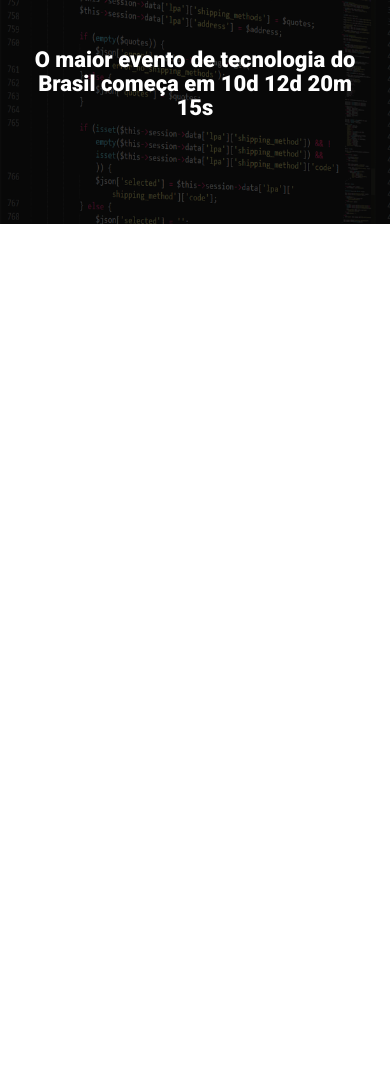
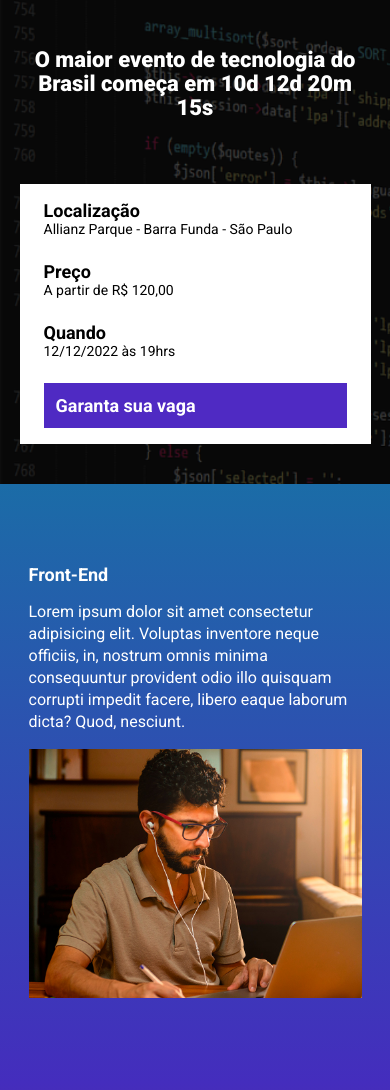
Before and after one commit to BrunoRodriguesDaSilva/Ebac_tech_talks, a website built with Parcel: page src/index.html in a window 390 px wide. Shown: the part 96-1186 px from the top of the page. Before the commit the page ends 844 px from the top, so only its background shows below. Built offline with nearby package versions, Linux system fonts and the light colour scheme.

Commit message:
Criando as areas de eventos e colocando as animações

```diff
--- a/src/index.html
+++ b/src/index.html
@@ -7,8 +7,8 @@
     <link rel="preconnect" href="https://fonts.googleapis.com">
     <link rel="preconnect" href="https://fonts.gstatic.com" crossorigin>
     <link href="https://fonts.googleapis.com/css2?family=Roboto:wght@400;700;900&display=swap" rel="stylesheet">
-
     <link rel="stylesheet" href="styles/main.scss">
+    <link rel="stylesheet" href="https://unpkg.com/aos@next/dist/aos.css" />
 </head>
 <body>
     <header class="hero">
@@ -17,8 +17,72 @@
             <p class="hero__text">
                 O maior evento de tecnologia do Brasil começa em 10d 12d 20m 15s
             </p>
+            <div class="infos-bar">
+                <ul class="infos-bar__infos">
+                    <li class="infos-bar__infos__item">
+                        <b>Localização</b>
+                        Allianz Parque - Barra Funda - São Paulo
+                    </li>
+                    <li class="infos-bar__infos__item">
+                        <b>Preço</b>
+                        A partir de R$ 120,00
+                    </li>
+                    <li class="infos-bar__infos__item">
+                        <b>Quando</b>
+                        12/12/2022 às 19hrs
+                    </li>
+                </ul>
+                <a href="" class="button button--primary">
+                    Garanta sua vaga
+                </a>
+            </div>
         </div>
     </header>
+    <section class="event event--frontend">
+        <div class="container" data-aos="fade-right">
+            <div class="event__details">
+                <h2 class="event__details__title">Front-End</h2>
+                <p class="event__details__description">
+                    Lorem ipsum dolor sit amet consectetur adipisicing elit. Voluptas inventore neque officiis, in, nostrum omnis minima consequuntur provident odio illo quisquam corrupti impedit facere, libero eaque laborum dicta? Quod, nesciunt.
+                </p>
+            </div>
+            <img class="event__image" src="images/frontend.png" alt="Front-End">
+        </div>
+    </section>
+    <section class="event event--ui-ux">
+        <div class="container" data-aos="fade-left">
+            <img class="event__image" src="images/ui-ux.png" alt="Front-End">
+            <div class="event__details">
+                <h2 class="event__details__title">UI/UX</h2>
+                <p class="event__details__description">
+                    Lorem ipsum dolor sit amet consectetur adipisicing elit. Voluptas inventore neque officiis, in, nostrum omnis minima consequuntur provident odio illo quisquam corrupti impedit facere, libero eaque laborum dicta? Quod, nesciunt.
+                </p>
+            </div>
+        </div>
+    </section>
+    <section class="event event--data-science">
+        <div class="container" data-aos="fade-right">
+            <div class="event__details">
+                <h2 class="event__details__title">Data - Science</h2>
+                <p class="event__details__description">
+                    Lorem ipsum dolor sit amet consectetur adipisicing elit. Voluptas inventore neque officiis, in, nostrum omnis minima consequuntur provident odio illo quisquam corrupti impedit facere, libero eaque laborum dicta? Quod, nesciunt.
+                </p>
+            </div>
+            <img class="event__image" src="images/data.png" alt="Front-End">
+        </div>
+    </section>
+    <section class="event event--backend">
+        <div class="container" data-aos="fade-left">
+            <img class="event__image" src="images/backend.png" alt="Front-End">
+            <div class="event__details">
+                <h2 class="event__details__title">Back-End</h2>
+                <p class="event__details__description">
+                    Lorem ipsum dolor sit amet consectetur adipisicing elit. Voluptas inventore neque officiis, in, nostrum omnis minima consequuntur provident odio illo quisquam corrupti impedit facere, libero eaque laborum dicta? Quod, nesciunt.
+                </p>
+            </div>
+        </div>
+    </section>
+    <script src="https://unpkg.com/aos@next/dist/aos.js"></script>
     <script src="scripts/main.js"></script>
 </body>
 </html>
--- a/src/scripts/main.js
+++ b/src/scripts/main.js
@@ -1 +1 @@
-console.log("Ola mundo");
+AOS.init();
--- /dev/null
+++ b/src/styles/_event.scss
@@ -0,0 +1,62 @@
+@use 'variables';
+
+.event {
+    padding: 80px 10px;
+
+    &--frontend {
+
+        background-image: linear-gradient(variables.$blue1,variables.$blue2);
+    }
+
+    &--ui-ux {
+
+        background-image: linear-gradient(variables.$blue2,variables.$pink);
+    }
+
+    &--data-science {
+
+        background-image: linear-gradient(variables.$pink,variables.$yellow);
+    }
+
+    &--backend {
+
+        background-image: linear-gradient(variables.$yellow,variables.$pink);
+    }
+
+    .container{
+        display: flex;
+        gap: 40px;
+    }
+
+    &__image {
+        max-width: 360px;
+    }
+
+    &__details {
+
+        &__title {
+            font-size: 18px;
+            font-weight: bold;
+            margin-bottom: 16px;
+        }
+
+        &__description {
+            line-height: 22px;
+        }
+    }
+
+    @media (max-width: 640px) {
+        .container {
+            display: block;
+        }
+
+        &__image {
+            width: 100%;
+        }
+
+        &__details {
+            margin-right: 0;
+            margin-bottom: 16px;
+        }
+    }
+}
--- a/src/styles/_hero.scss
+++ b/src/styles/_hero.scss
@@ -1,3 +1,4 @@
+@use 'variables';
 .hero {
     padding-top: 64px;
     padding-bottom: 100px;
@@ -17,7 +18,7 @@
         left: 0;
         height: 100%;
         width: 100%;
-        background-color: #000;
+        background-color: variables.$secundaryTextColor;
         opacity: .7;
     }
 
@@ -26,7 +27,6 @@
         margin-bottom: 64px;
         font-size: 40px;
         line-height: 56px;
-        color: #fff;
         font-weight: 800;
         text-align: center;
     }
--- /dev/null
+++ b/src/styles/_variables.scss
@@ -0,0 +1,8 @@
+$textColor: #fff;
+$secundaryTextColor: #000;
+
+$blue1: #1B6CA7;
+$blue2: #442DBD;
+$pink: #89223B;
+$yellow: #9C791D;
+$purple: #4F2AC3;
--- /dev/null
+++ b/src/styles/components/_buttons.scss
@@ -0,0 +1,25 @@
+@use '../variables';
+
+.button {
+    padding: 12px;
+    font-size: 18px;
+    font-weight: bold;
+    text-align: center;
+    text-decoration: none;
+    white-space: nowrap;
+
+    &--primary {
+        color: variables.$textColor;
+        background-color: variables.$purple;
+    }
+
+    @media (max-width: 640px) {
+        display: block;
+        width: 100%;
+    }
+
+    @media (max-width: 1024px) {
+        display: flex;
+        align-items: center;
+    }
+}
--- /dev/null
+++ b/src/styles/components/_infos_bar.scss
@@ -0,0 +1,43 @@
+@use '../variables';
+
+.infos-bar {
+    padding: 16px 24px;
+    background-color: variables.$textColor;
+    display: flex;
+    justify-content: space-between;
+
+    &__infos {
+        display: flex;
+        gap: 40px;
+
+        &__item {
+            font-size: 14px;
+            color: variables.$secundaryTextColor;
+            text-decoration: none;
+
+            b {
+                color: variables.$secundaryTextColor;
+                font-size: 18px;
+                display: block;
+            }
+        }
+    }
+
+    @media (max-width: 640px) {
+        display: block;
+
+        &__infos {
+            display: block;
+
+            &__item {
+                margin-bottom: 24px;
+            }
+        }
+    }
+
+    @media (max-width: 1024px) {
+        &infos__ {
+            gap: 16px;
+        }
+    }
+}
--- a/src/styles/main.scss
+++ b/src/styles/main.scss
@@ -1,11 +1,16 @@
 @use 'hero';
+@use 'components/infos_bar';
+@use 'components/buttons';
+@use 'event';
+@use 'variables';
 
 * {
     margin: 0;
     padding: 0;
     box-sizing: border-box;
     font-family: Roboto, sans-serif;
-    color: #fff;
+    color: variables.$textColor;
+    list-style: none;
 }
 
 .container {
```
